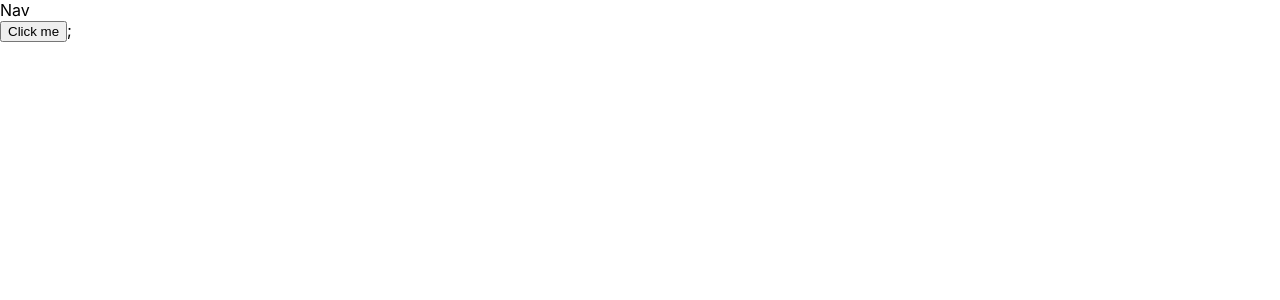
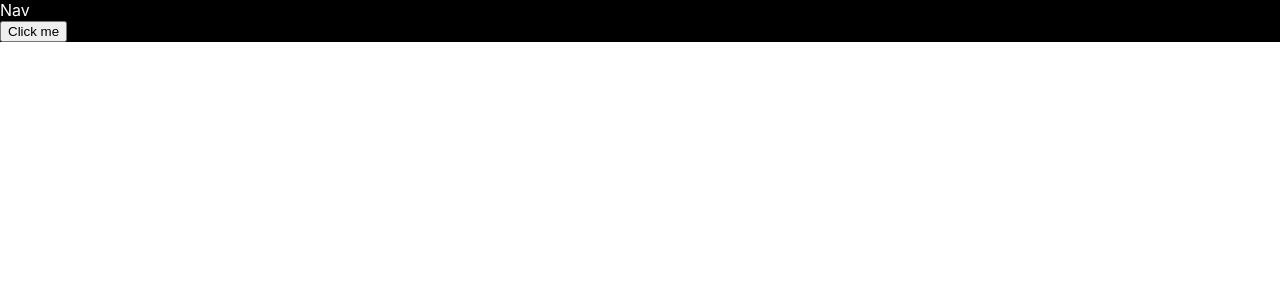
Before and after one commit to Mattdev92/Weather-app, a React (Create React App) app: page / in a window 1280 px wide. Shown: the top 300 px of the page. Built offline with nearby package versions, Linux system fonts and the light colour scheme.

Commit message:
styled components integrated

```diff
--- a/package.json
+++ b/package.json
@@ -14,6 +14,7 @@
     "redux": "^4.0.5",
     "redux-devtools-extension": "^2.13.9",
     "redux-thunk": "^2.3.0",
+    "styled-components": "^5.2.1",
     "web-vitals": "^1.1.0"
   },
   "scripts": {
--- a/src/components/navigation/nav.js
+++ b/src/components/navigation/nav.js
@@ -1,12 +1,13 @@
 import { connect } from 'react-redux';
 import { exampleAction } from 'actions/navigation-action';
+import { Nav } from 'components/navigation/nav.styles';
 
-const Nav = ({ author, ExampleAction }) => {
+const Navigation = ({ author, ExampleAction }) => {
   return (
-    <>
+    <Nav>
       <div>Nav</div>
       <button onClick={ExampleAction}>Click me</button>
-    </>
+    </Nav>
   );
 };
 const mapStateToProps = (state) => {
@@ -18,4 +19,4 @@ const mapDispatchToProps = (dispatch) => ({
   ExampleAction: () => dispatch(exampleAction()),
 });
 
-export default connect(mapStateToProps, mapDispatchToProps)(Nav);
+export default connect(mapStateToProps, mapDispatchToProps)(Navigation);
--- /dev/null
+++ b/src/components/navigation/nav.styles.js
@@ -0,0 +1,7 @@
+import styled from 'styled-components';
+
+export const Nav = styled.nav`
+  display: block;
+  background-color: black;
+  color: white;
+`;
--- a/src/views/App.js
+++ b/src/views/App.js
@@ -5,7 +5,7 @@ import store from 'store';
 const App = () => {
   return (
     <Provider store={store}>
-      <Nav />;
+      <Nav />
     </Provider>
   );
 };
```
Also changed, not shown: 1 other file (tests, documents, lock files or other folders).
